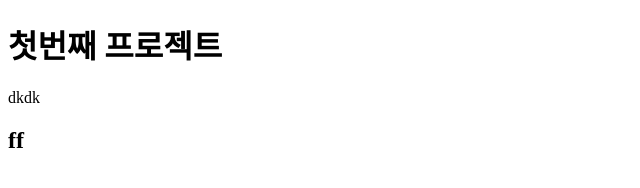
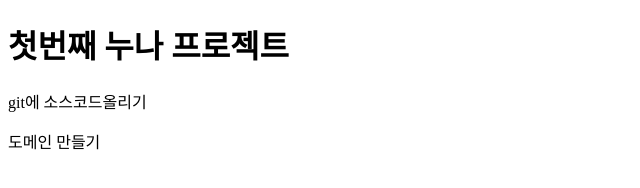
Before and after one commit to SeungJun31/first-nuna-project, a plain HTML site: page index.html in a window 1280 px wide. Shown: the whole page, without its empty margins (0-640 px from the left). Drawn offline with Linux system fonts and the light colour scheme.

Commit message:
second commit

```diff
--- a/index.html
+++ b/index.html
@@ -7,8 +7,8 @@
     <link rel="stylesheet" href="style.css" />
   </head>
   <body>
-    <h1>첫번째 프로젝트</h1>
-    <p>dkdk</p>
-    <h2>ff</h2>
+    <h1>첫번째 누나 프로젝트</h1>
+    <p>git에 소스코드올리기</p>
+    <p>도메인 만들기</p>
   </body>
 </html>
```
